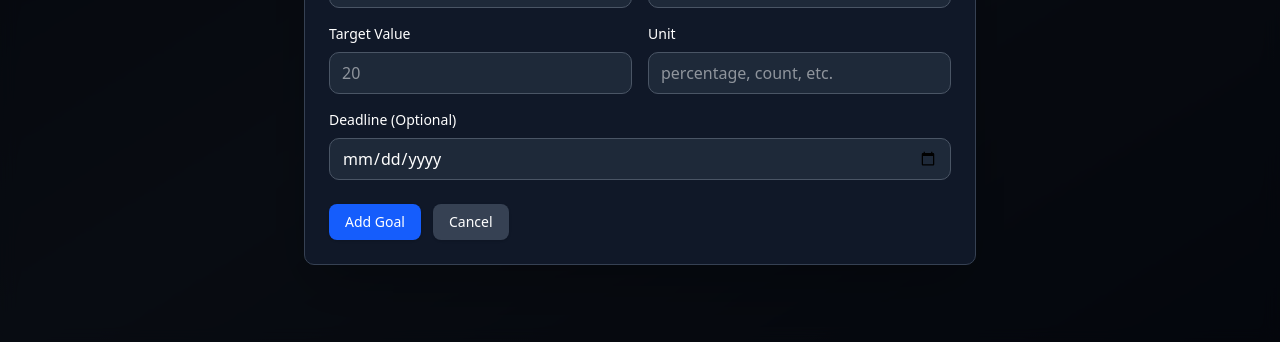
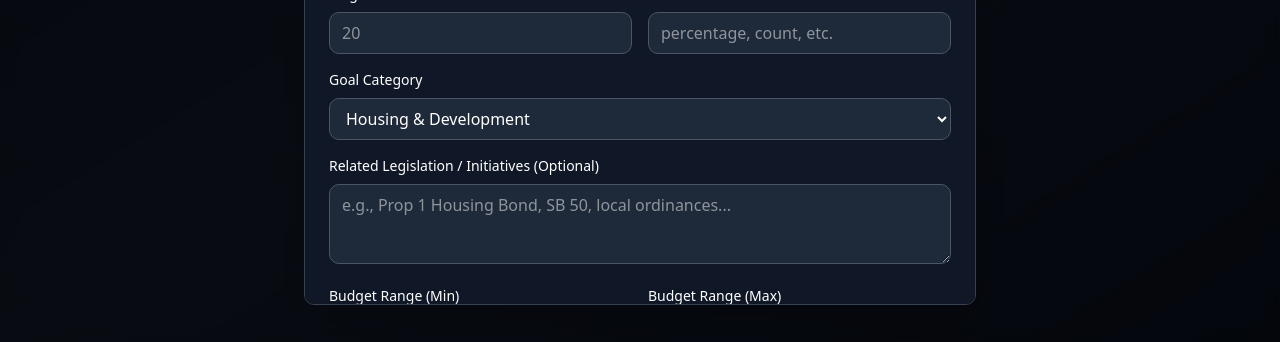
Before and after one commit to Shubh3005/sf-map-project, a React (Vite) app: page /goals in a window 1280 px wide. Both pictures are taken after a click on the button "Add New Goal". Shown: the part 455-797 px from the top of the page. Built offline with nearby package versions, Linux system fonts and the light colour scheme; no server answers.

Commit message:
add small things

```diff
--- a/package.json
+++ b/package.json
@@ -8,8 +8,7 @@
     "build": "tsc -b && vite build",
     "lint": "eslint .",
     "preview": "vite preview"
-  }
-,
+  },
   "dependencies": {
     "@deck.gl/geo-layers": "^9.2.2",
     "@deck.gl/layers": "^9.2.2",
@@ -24,6 +23,7 @@
     "clsx": "^2.1.1",
     "d3-ease": "^3.0.1",
     "deck.gl": "^9.2.2",
+    "jspdf": "^3.0.3",
     "lucide-react": "^0.547.0",
     "mapbox-gl": "^3.16.0",
     "maplibre-gl": "^5.9.0",
--- a/src/routes/GoalsManagement.tsx
+++ b/src/routes/GoalsManagement.tsx
@@ -69,7 +69,13 @@ const GoalsManagement: React.FC = () => {
     target_value: '',
     target_unit: '',
     priority_level: 'medium' as 'high' | 'medium' | 'low',
-    deadline: ''
+    deadline: '',
+    budget_min: '',
+    budget_max: '',
+    related_legislation: '',
+    category: 'housing' as 'housing' | 'economic' | 'safety' | 'environment' | 'infrastructure' | 'social',
+    timeline_preference: 'medium' as 'immediate' | 'short' | 'medium' | 'long',
+    success_criteria: ''
   });
   const [newPolicy, setNewPolicy] = useState<PolicyDocument>({
     source: '',
@@ -142,7 +148,13 @@ const GoalsManagement: React.FC = () => {
           target_value: '',
           target_unit: '',
           priority_level: 'medium',
-          deadline: ''
+          deadline: '',
+          budget_min: '',
+          budget_max: '',
+          related_legislation: '',
+          category: 'housing',
+          timeline_preference: 'medium',
+          success_criteria: ''
         });
         setShowAddGoal(false);
         loadCityGoals();
@@ -449,6 +461,79 @@ const GoalsManagement: React.FC = () => {
                   </div>
 
                   <div>
+                    <label className="block text-sm font-medium mb-2">Goal Category</label>
+                    <select
+                      value={newGoal.category}
+                      onChange={(e) => setNewGoal({...newGoal, category: e.target.value as typeof newGoal.category})}
+                      className="w-full bg-gray-800 border border-gray-600 rounded-lg px-3 py-2 text-white"
+                    >
+                      <option value="housing">Housing & Development</option>
+                      <option value="economic">Economic Vitality</option>
+                      <option value="safety">Public Safety</option>
+                      <option value="environment">Environmental Quality</option>
+                      <option value="infrastructure">Infrastructure</option>
+                      <option value="social">Social Services</option>
+                    </select>
+                  </div>
+
+                  <div>
+                    <label className="block text-sm font-medium mb-2">Related Legislation / Initiatives (Optional)</label>
+                    <textarea
+                      value={newGoal.related_legislation}
+                      onChange={(e) => setNewGoal({...newGoal, related_legislation: e.target.value})}
+                      className="w-full bg-gray-800 border border-gray-600 rounded-lg px-3 py-2 text-white h-20"
+                      placeholder="e.g., Prop 1 Housing Bond, SB 50, local ordinances..."
+                    />
+                  </div>
+
+                  <div className="grid grid-cols-2 gap-4">
+                    <div>
+                      <label className="block text-sm font-medium mb-2">Budget Range (Min)</label>
+                      <input
+                        type="number"
+                        value={newGoal.budget_min}
+                        onChange={(e) => setNewGoal({...newGoal, budget_min: e.target.value})}
+                        className="w-full bg-gray-800 border border-gray-600 rounded-lg px-3 py-2 text-white"
+                        placeholder="$100,000"
+                      />
+                    </div>
+                    <div>
+                      <label className="block text-sm font-medium mb-2">Budget Range (Max)</label>
+                      <input
+                        type="number"
+                        value={newGoal.budget_max}
+                        onChange={(e) => setNewGoal({...newGoal, budget_max: e.target.value})}
+                        className="w-full bg-gray-800 border border-gray-600 rounded-lg px-3 py-2 text-white"
+                        placeholder="$500,000"
+                      />
+                    </div>
+                  </div>
+
+                  <div>
+                    <label className="block text-sm font-medium mb-2">Implementation Timeline</label>
+                    <select
+                      value={newGoal.timeline_preference}
+                      onChange={(e) => setNewGoal({...newGoal, timeline_preference: e.target.value as typeof newGoal.timeline_preference})}
+                      className="w-full bg-gray-800 border border-gray-600 rounded-lg px-3 py-2 text-white"
+                    >
+                      <option value="immediate">Immediate (0-6 months)</option>
+                      <option value="short">Short-term (6-12 months)</option>
+                      <option value="medium">Medium-term (1-2 years)</option>
+                      <option value="long">Long-term (2+ years)</option>
+                    </select>
+                  </div>
+
+                  <div>
+                    <label className="block text-sm font-medium mb-2">Success Criteria</label>
+                    <textarea
+                      value={newGoal.success_criteria}
+                      onChange={(e) => setNewGoal({...newGoal, success_criteria: e.target.value})}
+                      className="w-full bg-gray-800 border border-gray-600 rounded-lg px-3 py-2 text-white h-20"
+                      placeholder="How will you measure success? e.g., 20% reduction in vacancy rate within 18 months"
+                    />
+                  </div>
+
+                  <div>
                     <label className="block text-sm font-medium mb-2">Deadline (Optional)</label>
                     <input
                       type="date"
```
Also changed, not shown: 1 other file (tests, documents, lock files or other folders).
